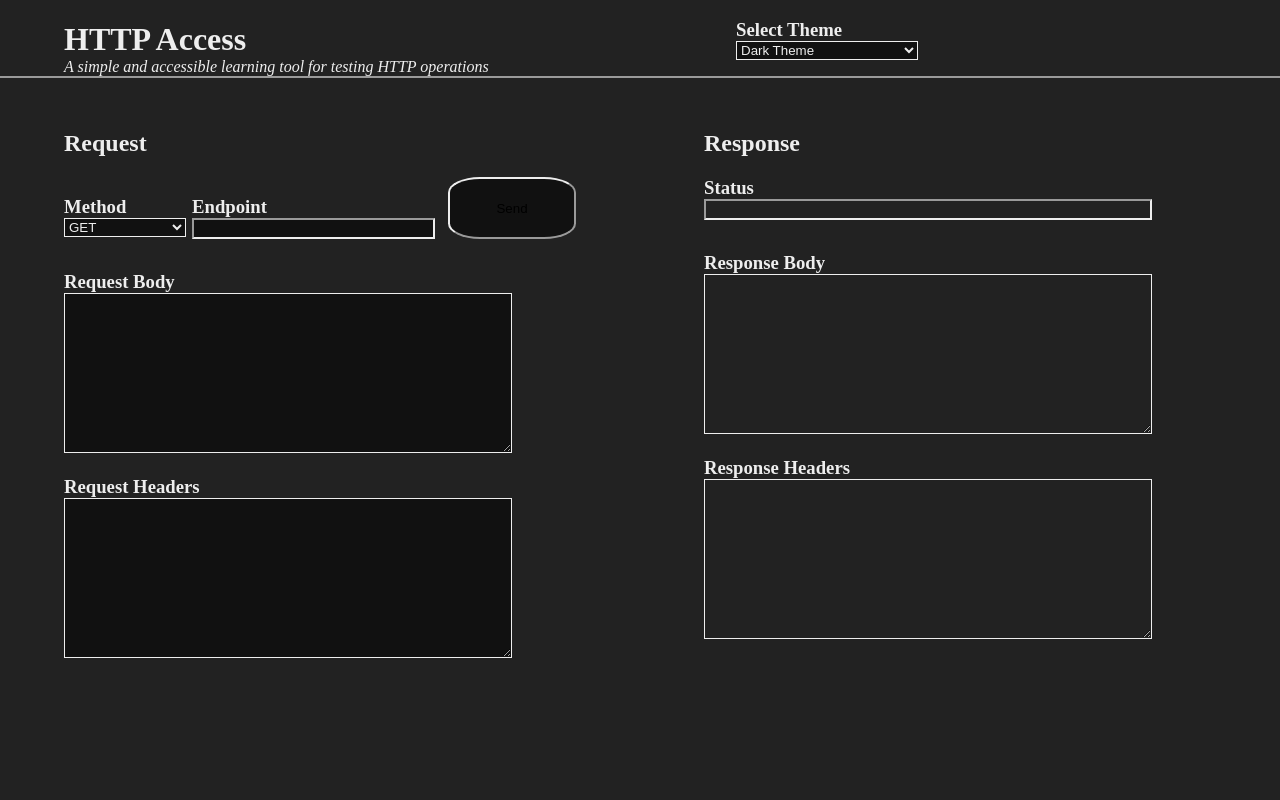
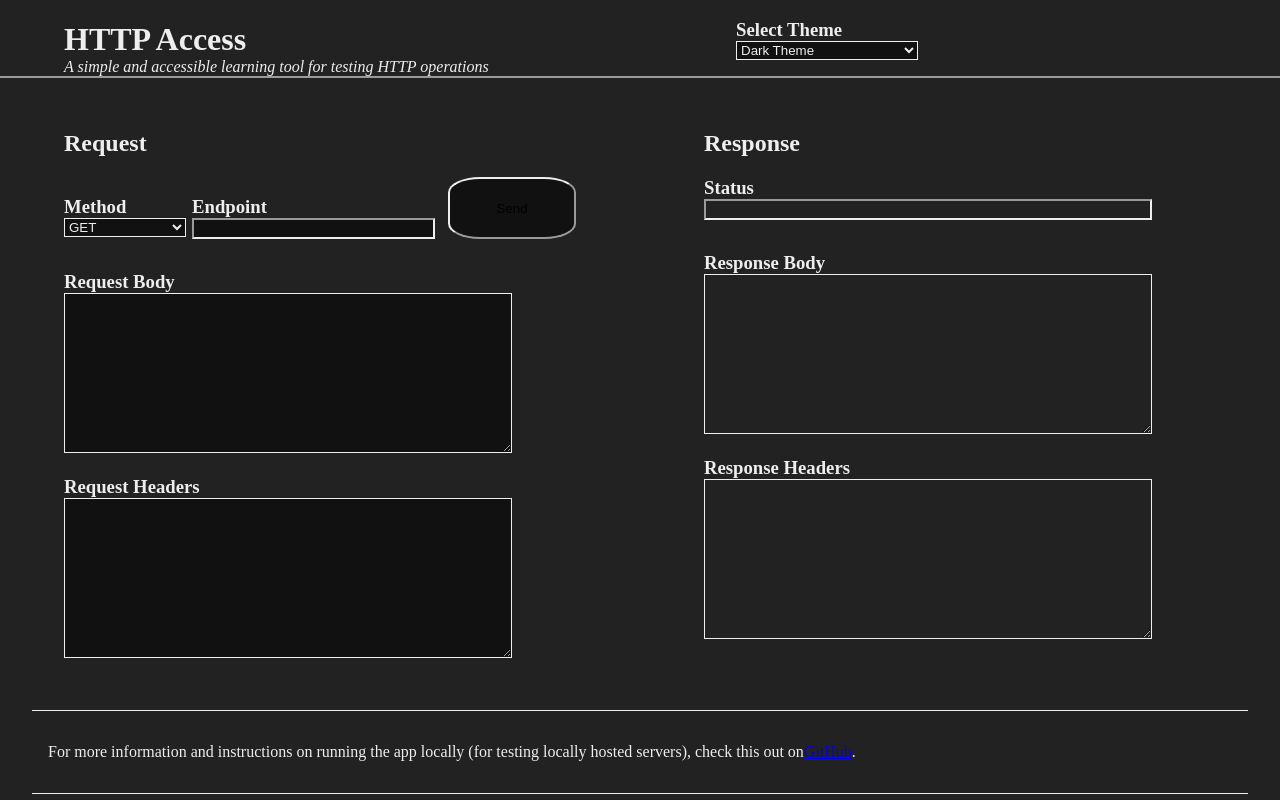
Before and after one commit to PhoenixTilea/http-access, a React (Create React App) app in the folder client/: page / in a window 1280 px wide. Built offline with nearby package versions, Linux system fonts and the light colour scheme.

Commit message:
Added footer to link to Github

```diff
--- a/client/src/App.js
+++ b/client/src/App.js
@@ -1,6 +1,7 @@
 import React, { useState } from "react";
 import RequestForm from "./components/RequestForm";
 import ResponseDisplay from "./components/ResponseDisplay";
+import Footer from "./components/Footer";
 import { RequestContextProvider } from "./RequestContext";
 import ThemeForm from "./components/ThemeForm";
 import "./themes.css";
@@ -23,6 +24,7 @@ export default function App() {
 				<RequestForm />
 				<ResponseDisplay />
 			</main>
+			<Footer />
 		</div></RequestContextProvider>
 	);
 }
--- /dev/null
+++ b/client/src/components/Footer.js
@@ -0,0 +1,12 @@
+import React from "react";
+
+export default function Footer() {
+	return (
+		<footer>
+			<p>
+				For more information and instructions on running the app locally (for testing locally hosted servers), check this out on
+				<a href="https://github.com/phoenixtilea/http-access" target="_new">GitHub</a>.
+			</p>
+		</footer>
+	);
+}
--- a/client/src/index.css
+++ b/client/src/index.css
@@ -54,3 +54,10 @@ button {
 button:active {
 	border-style: inset;
 }
+
+footer {
+	margin: 3em 2em;
+	border-top: 1px solid;
+	border-bottom: 1px solid;
+	padding: 1em;
+}
```
